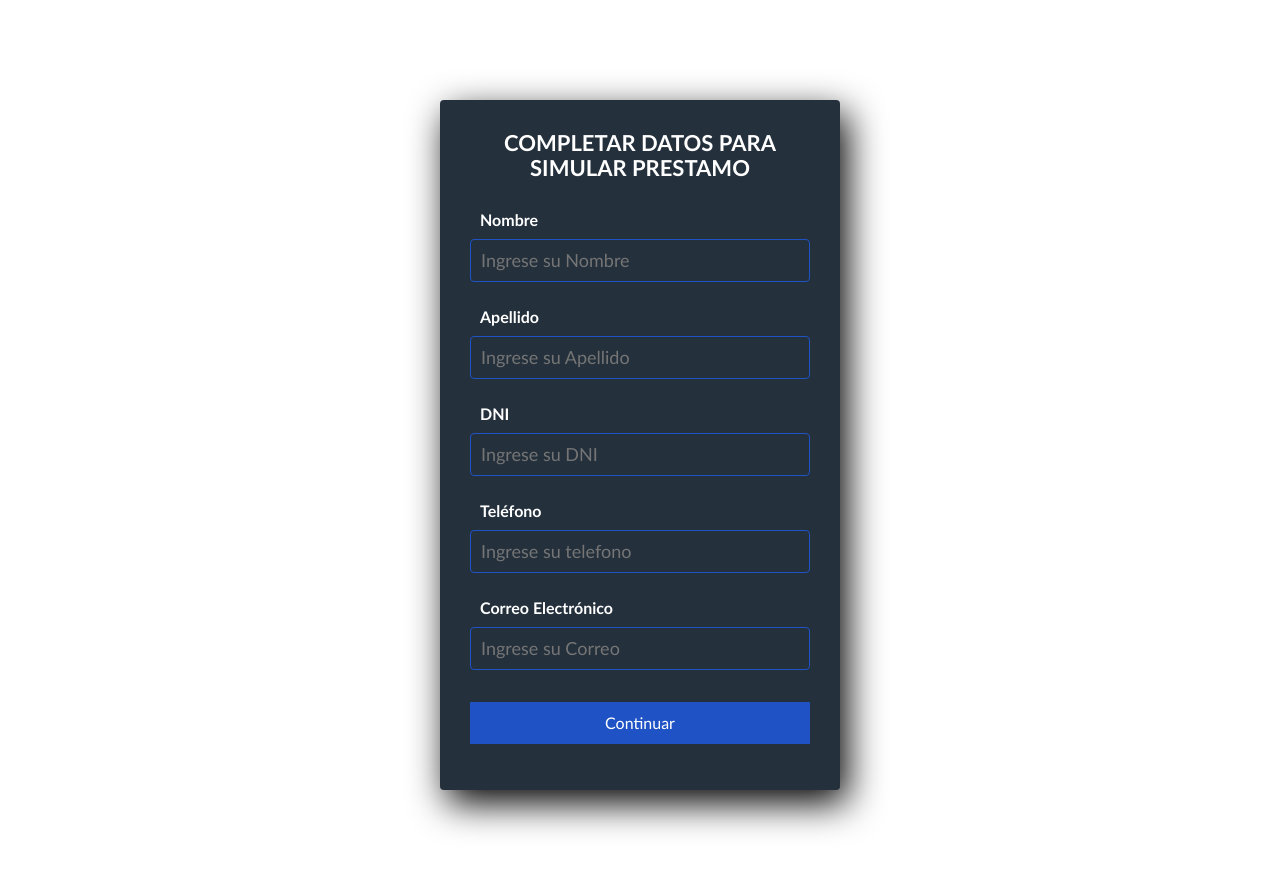
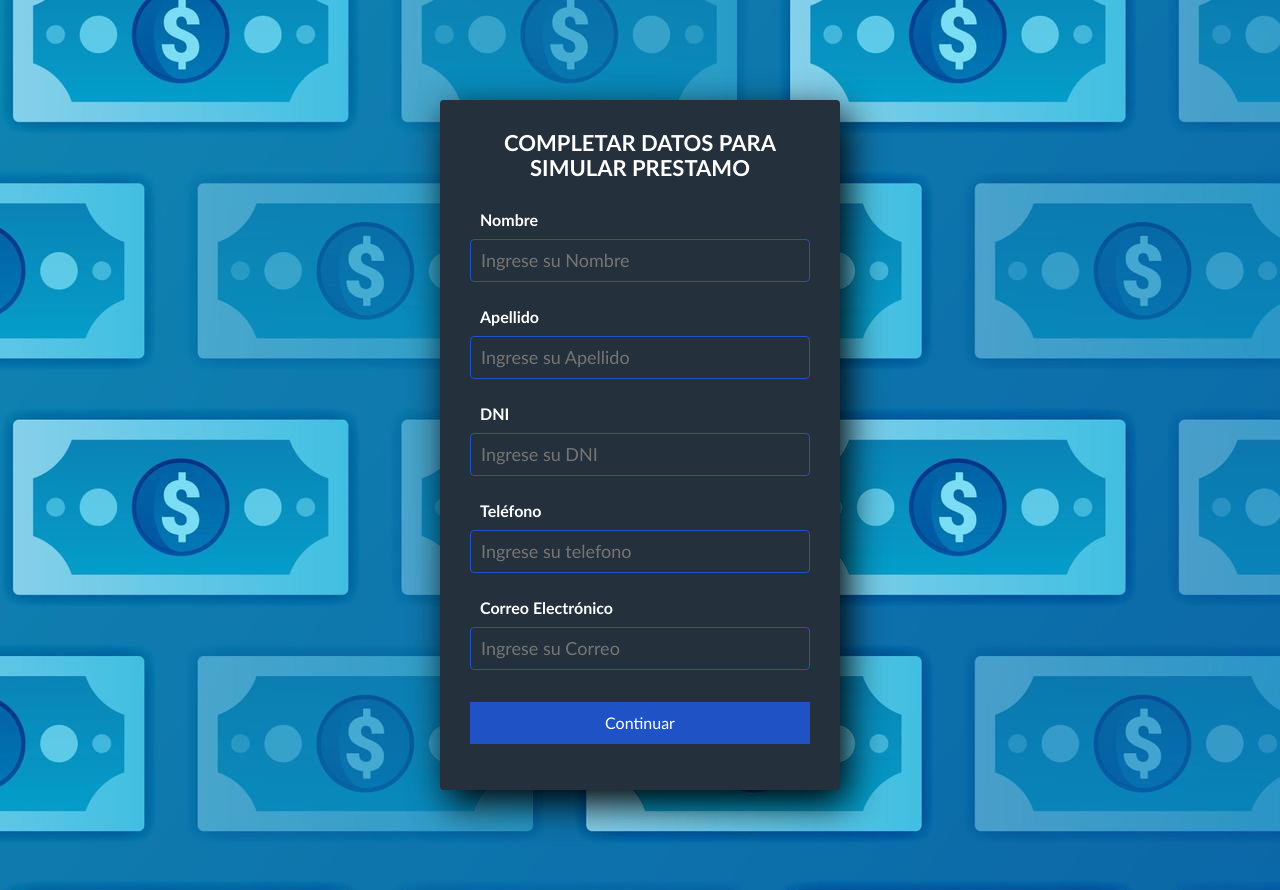
Before and after one commit to NicolasLorido/SimuladorPrestamoFinal, a plain HTML site: page index.html in a window 1280 px wide. Drawn offline with nearby package versions, Linux system fonts and the light colour scheme; some packages are replaced by stand-ins of ours; a script that the page names is missing.

Commit message:
ruta img fondo

```diff
--- a/css/estilos.css
+++ b/css/estilos.css
@@ -5,7 +5,7 @@
 }
 
 body {
-	background-image: url('img/fondo.jpg');
+	background-image: url('../img/fondo.jpg');
 }
 
 .section{
```
